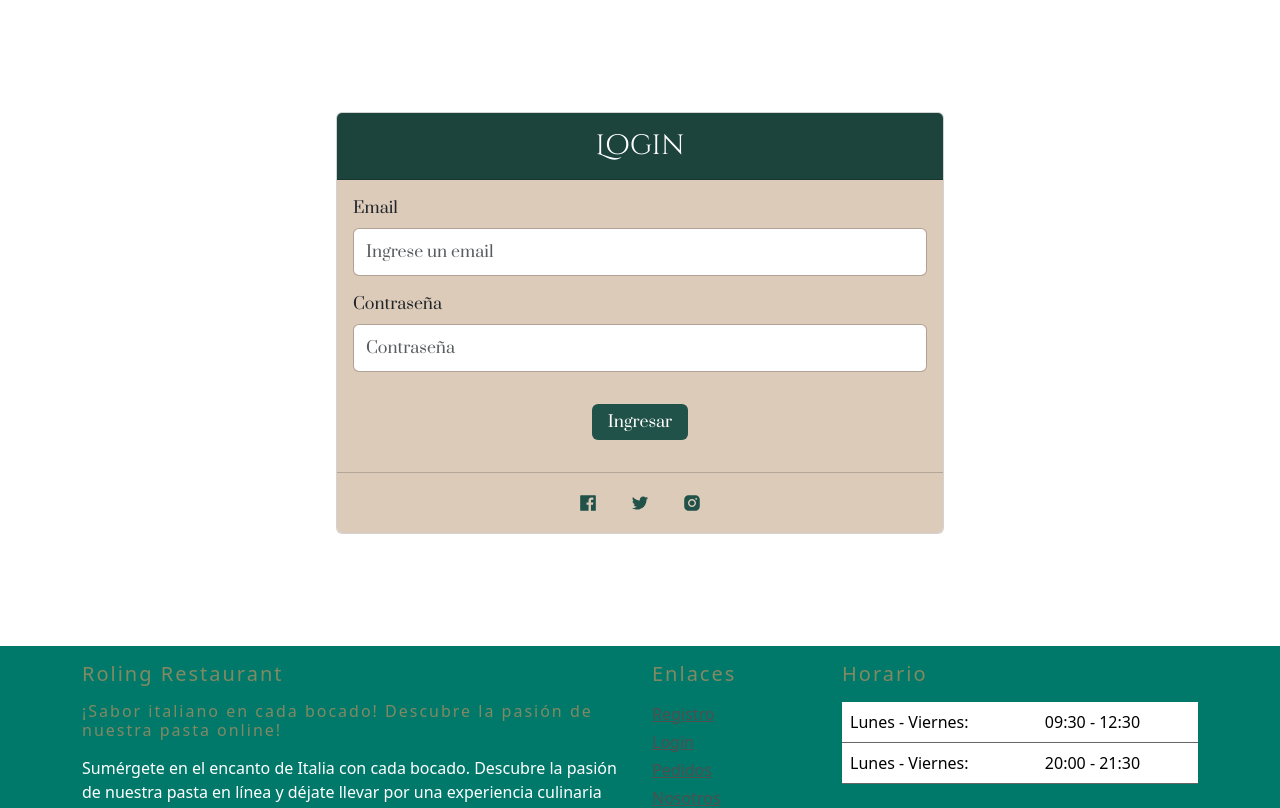
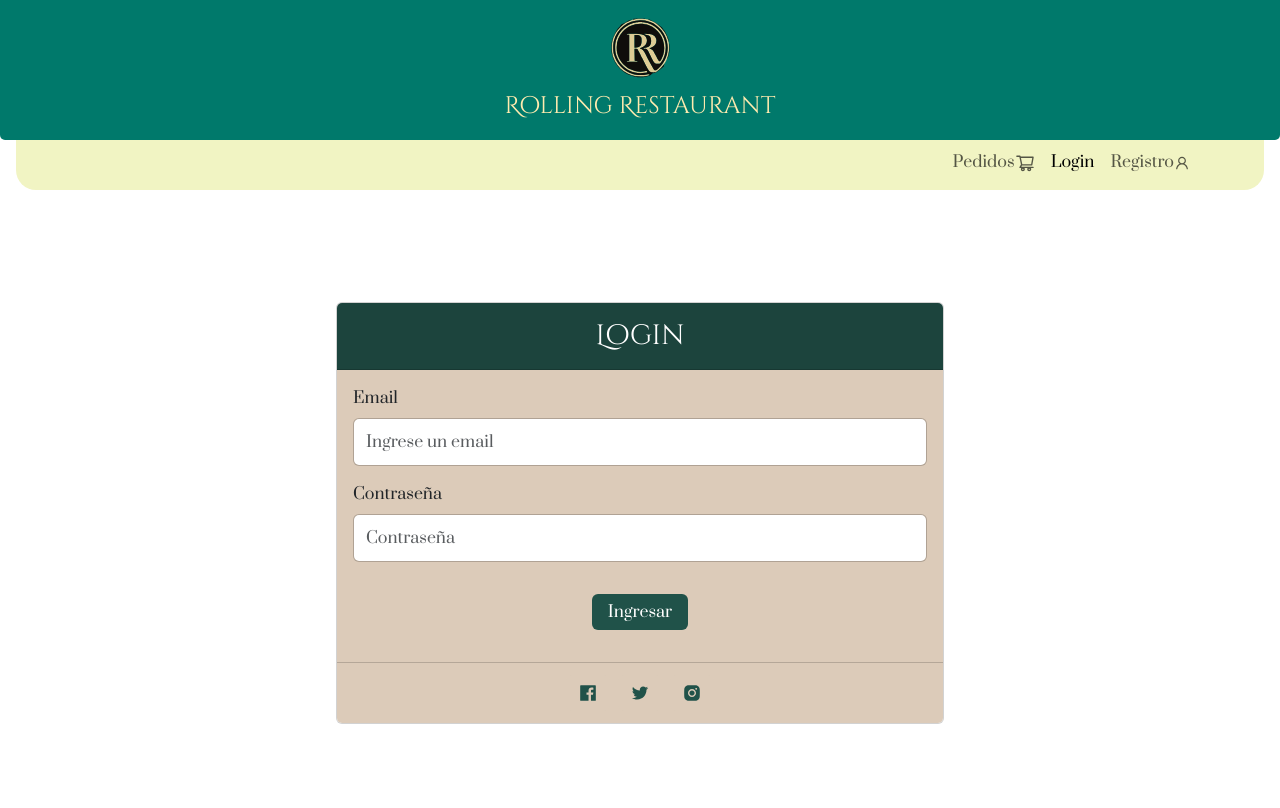
Before and after one commit to rafaortega191/rollingRestaurant-frontend, a React (Vite) app: page /login in a window 1280 px wide. Shown: the top 808 px of the page. Built offline with nearby package versions, Linux system fonts and the light colour scheme; no server answers.

Commit message:
agregue nav a registro y login

```diff
--- a/src/components/autenticacion/Login.jsx
+++ b/src/components/autenticacion/Login.jsx
@@ -9,6 +9,7 @@ import {
   AiOutlineTwitter,
   AiFillInstagram,
 } from "react-icons/ai";
+import CustomNav from "../common/CustomNav.jsx";
 import Footer from "../common/Footer.jsx";
 
 const Login = ({ setUsuarioLogueado }) => {
@@ -49,6 +50,7 @@ const Login = ({ setUsuarioLogueado }) => {
 
   return (
     <>
+      <CustomNav usuarioLogueado="" setUsuarioLogueado=""></CustomNav>
       <Container className="mainSection d-block align-items-center justify-content-center p-3 my-5">
         <Card className="my-5">
           <Card.Header className="text-center titulo py-3" as="h3">
--- a/src/components/autenticacion/Registro.jsx
+++ b/src/components/autenticacion/Registro.jsx
@@ -9,8 +9,8 @@ import {
   AiOutlineTwitter,
   AiFillInstagram,
 } from "react-icons/ai";
+import CustomNav from "../common/CustomNav.jsx";
 import Footer from "../common/Footer";
-
 
 const Registro = ({ setUsuarioLogueado }) => {
   const {
@@ -50,6 +50,8 @@ const Registro = ({ setUsuarioLogueado }) => {
 
   return (
     <>
+      <CustomNav usuarioLogueado="" setUsuarioLogueado=""></CustomNav>
+
       <Container className="mainSection d-block align-items-center justify-content-center p-3 my-5">
         <Card className="my-5">
           <Card.Header className="text-center titulo py-3" as="h3">
```
Lines whose indentation alone changed are shown as unchanged.
